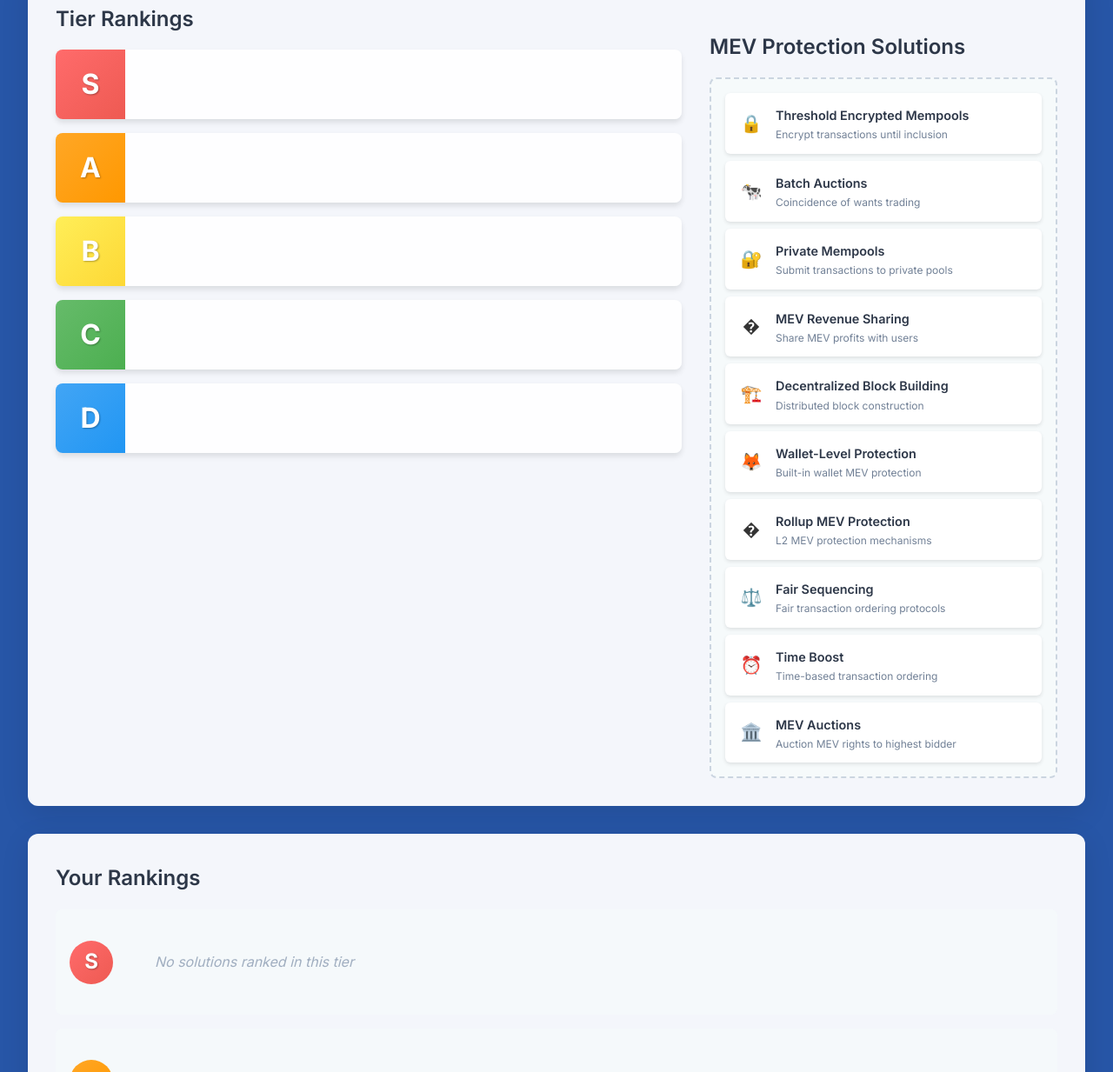
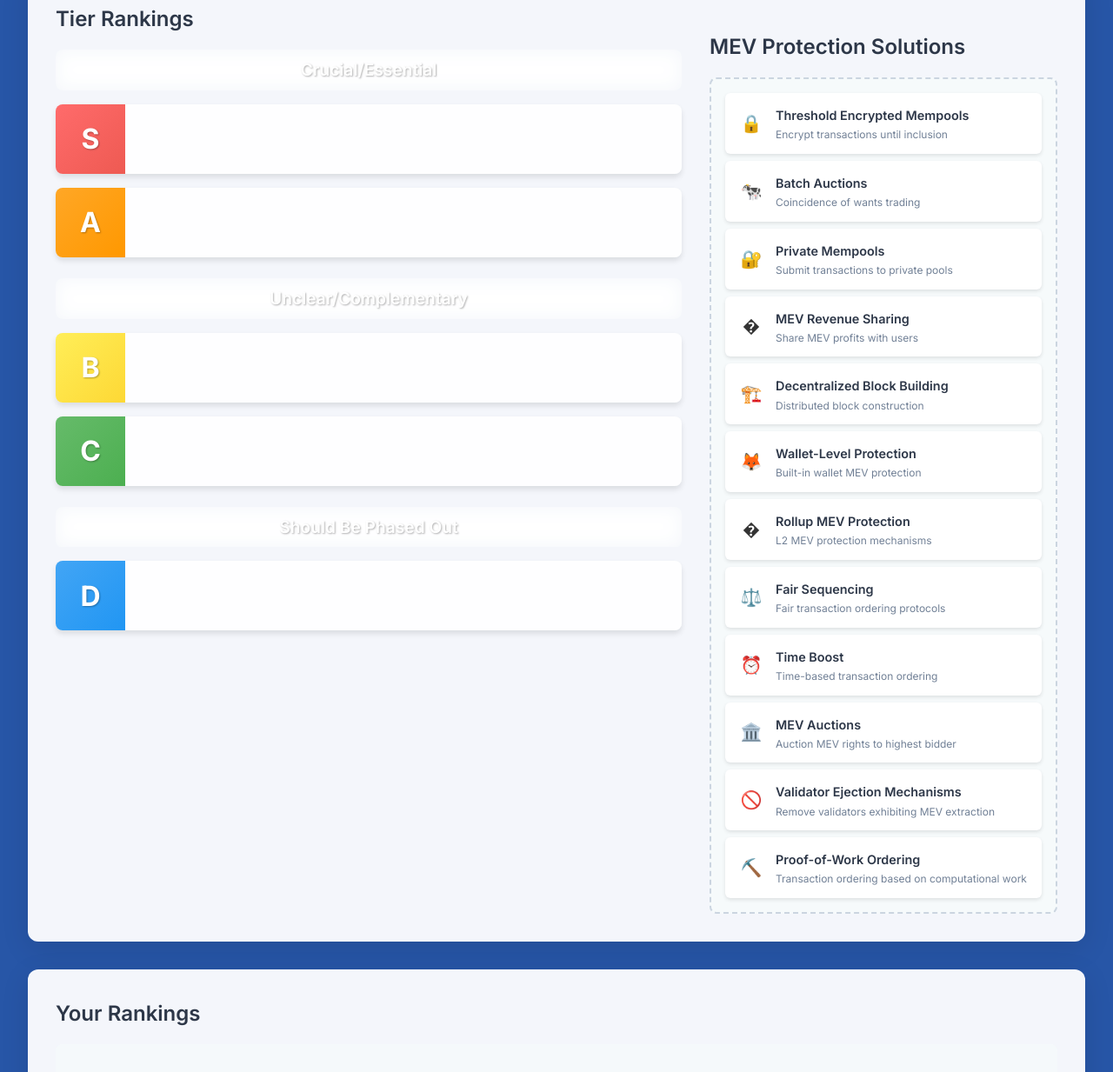
Before and after one commit to shutter-network/MEVSolutionsTierMaker, a website: page index.html in a window 1280 px wide. Shown: the part 468-1701 px from the top of the page at 87% size. Drawn offline with nearby package versions, Linux system fonts and the light colour scheme.

Commit message:
Add tier group headings and additional solutions
- Add tier group headings: Crucial/Essential (S,A), Unclear/Complementary (B,C), Should be Phased Out (D)
- Add Validator Ejection Mechanisms solution
- Add Proof-of-Work Ordering solution
- Style tier group headers with backdrop blur effect

```diff
--- a/index.html
+++ b/index.html
@@ -31,6 +31,9 @@
             <div class="tier-maker-layout">
                 <div class="tier-list">
                     <h3>Tier Rankings</h3>
+                    <div class="tier-group-header">
+                        <h4>Crucial/Essential</h4>
+                    </div>
                     <div class="tier s-tier">
                         <div class="tier-label">S</div>
                         <div class="tier-content" data-tier="s"></div>
@@ -39,6 +42,9 @@
                         <div class="tier-label">A</div>
                         <div class="tier-content" data-tier="a"></div>
                     </div>
+                    <div class="tier-group-header">
+                        <h4>Unclear/Complementary</h4>
+                    </div>
                     <div class="tier b-tier">
                         <div class="tier-label">B</div>
                         <div class="tier-content" data-tier="b"></div>
@@ -46,6 +52,9 @@
                     <div class="tier c-tier">
                         <div class="tier-label">C</div>
                         <div class="tier-content" data-tier="c"></div>
+                    </div>
+                    <div class="tier-group-header">
+                        <h4>Should Be Phased Out</h4>
                     </div>
                     <div class="tier d-tier">
                         <div class="tier-label">D</div>
@@ -138,6 +147,22 @@
                                 <div class="solution-description">Auction MEV rights to highest bidder</div>
                             </div>
                         </div>
+
+                        <div class="solution-card" draggable="true" data-solution="validator-ejection">
+                            <div class="solution-icon">🚫</div>
+                            <div class="solution-content">
+                                <div class="solution-name">Validator Ejection Mechanisms</div>
+                                <div class="solution-description">Remove validators exhibiting MEV extraction</div>
+                            </div>
+                        </div>
+
+                        <div class="solution-card" draggable="true" data-solution="pow-ordering">
+                            <div class="solution-icon">⛏️</div>
+                            <div class="solution-content">
+                                <div class="solution-name">Proof-of-Work Ordering</div>
+                                <div class="solution-description">Transaction ordering based on computational work</div>
+                            </div>
+                        </div>
                     </div>
                 </div>
             </div>
--- a/script.js
+++ b/script.js
@@ -69,6 +69,18 @@ class MEVTierMaker {
                 name: 'MEV Auctions',
                 description: 'Auction MEV rights to highest bidder',
                 icon: '🏛️'
+            },
+            {
+                id: 'validator-ejection',
+                name: 'Validator Ejection Mechanisms',
+                description: 'Remove validators exhibiting MEV extraction',
+                icon: '🚫'
+            },
+            {
+                id: 'pow-ordering',
+                name: 'Proof-of-Work Ordering',
+                description: 'Transaction ordering based on computational work',
+                icon: '⛏️'
             }
         ];
 
--- a/styles.css
+++ b/styles.css
@@ -84,6 +84,27 @@ header h1 {
     font-weight: 600;
     margin-bottom: 1rem;
     color: #2d3748;
+}
+
+.tier-group-header {
+    margin: 1.5rem 0 1rem 0;
+    padding: 0.5rem 1rem;
+    background: rgba(255, 255, 255, 0.1);
+    border-radius: 8px;
+    backdrop-filter: blur(10px);
+}
+
+.tier-group-header h4 {
+    font-size: 1.2rem;
+    font-weight: 600;
+    color: white;
+    text-align: center;
+    margin: 0;
+    text-shadow: 1px 1px 2px rgba(0,0,0,0.3);
+}
+
+.tier-group-header:first-of-type {
+    margin-top: 0;
 }
 
 .solutions-pool {
```
